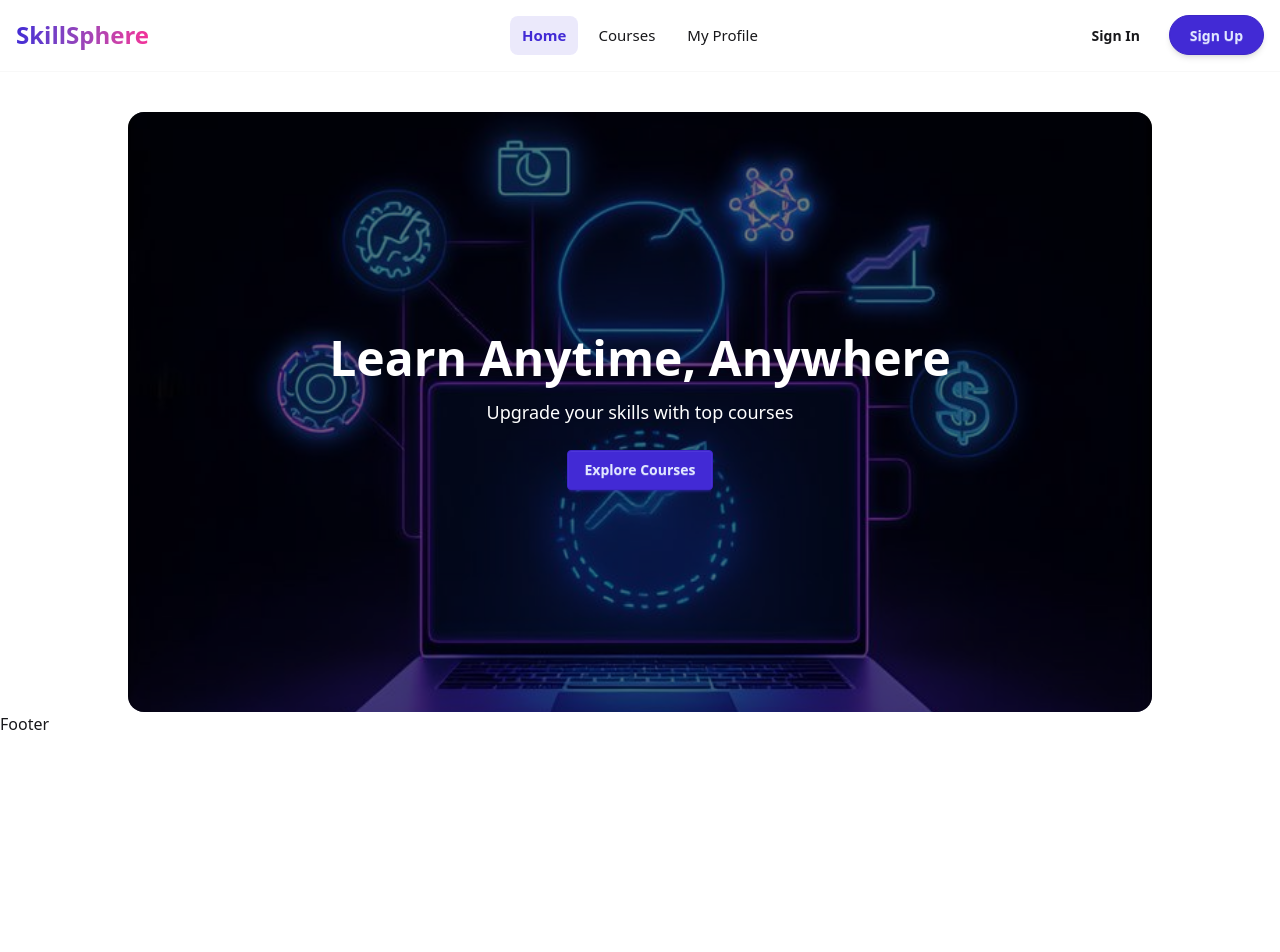
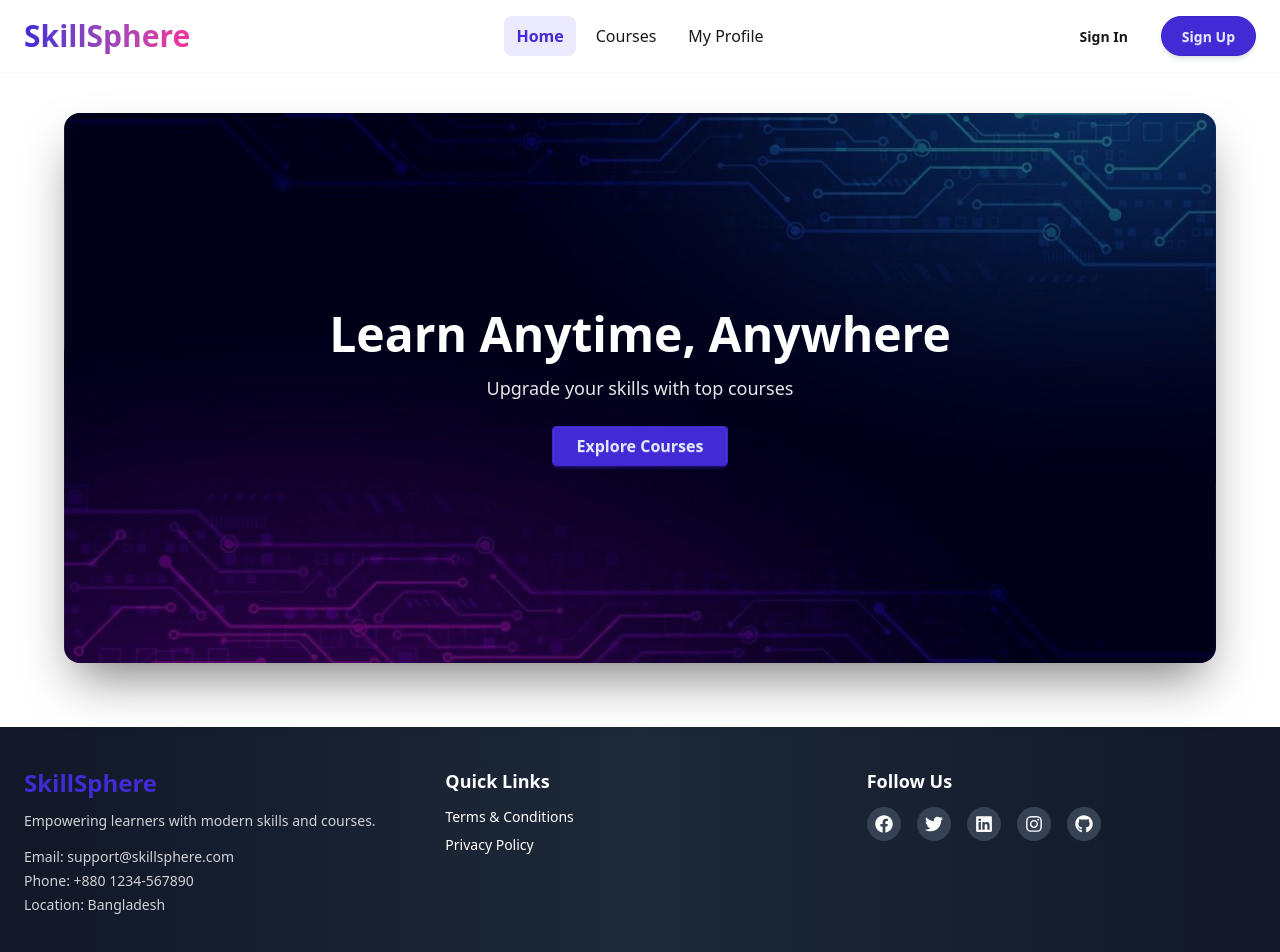
Before and after one commit to Monoaratasnim/B13-A08, a Next.js app: page / in a window 1280 px wide. Shown: the top 952 px of the page. Before the commit the page ends 800 px from the top, so only its background shows below. Built offline with nearby package versions, Linux system fonts and the light colour scheme.

Commit message:
Banner and footer section added

```diff
--- a/package.json
+++ b/package.json
@@ -12,7 +12,8 @@
     "lucide-react": "^1.14.0",
     "next": "16.2.4",
     "react": "19.2.4",
-    "react-dom": "19.2.4"
+    "react-dom": "19.2.4",
+    "react-icons": "^5.6.0"
   },
   "devDependencies": {
     "@tailwindcss/postcss": "^4",
--- a/src/app/components/Banner.jsx
+++ b/src/app/components/Banner.jsx
@@ -1,12 +1,20 @@
-import Link from 'next/link';
-import React from 'react';
+import Link from "next/link";
+import React from "react";
 
 const Banner = () => {
   return (
     <div
-      className="relative h-[600px] w-full max-w-5xl mx-auto bg-cover bg-center rounded-2xl overflow-hidden mt-10"
+      className="
+      relative w-[90%] mx-auto mt-10 overflow-hidden
+      h-[300px] sm:h-[400px] md:h-[550px]
+      shadow-2xl shadow-black/50
+
+      rounded-none md:rounded-2xl
+      "
       style={{
         backgroundImage: "url('/images/banner.jpg')",
+        backgroundSize: "cover",
+        backgroundPosition: "center",
       }}
     >
       {/* 🌑 Overlay */}
@@ -14,15 +22,21 @@ const Banner = () => {
 
       {/* ✨ Content */}
       <div className="relative z-10 flex flex-col items-center justify-center h-full text-center text-white px-4">
-        <h1 className="text-4xl md:text-5xl font-bold">
+
+        <h1 className="text-2xl sm:text-3xl md:text-5xl font-bold">
           Learn Anytime, Anywhere
         </h1>
-        <p className="mt-4 text-lg">
+
+        <p className="mt-3 sm:mt-4 text-sm sm:text-base md:text-lg opacity-90">
           Upgrade your skills with top courses
         </p>
-        <button className="btn btn-primary mt-6">
-            <Link href="/courses">Explore Courses</Link>
-        </button>
+
+        <Link
+          href="/courses"
+          className="mt-6 btn btn-primary px-6 py-2 text-sm sm:text-base"
+        >
+          Explore Courses
+        </Link>
       </div>
     </div>
   );
--- a/src/app/components/Footer.jsx
+++ b/src/app/components/Footer.jsx
@@ -1,11 +1,87 @@
-import React from 'react';
+"use client";
+
+import React from "react";
+import Link from "next/link";
+import {
+  FaFacebook,
+  FaTwitter,
+  FaLinkedin,
+  FaGithub,
+  FaInstagram,
+} from "react-icons/fa";
 
 const Footer = () => {
-    return (
+  return (
+    <footer className="mt-16 bg-gradient-to-r from-gray-900 via-gray-800 to-gray-900 text-white">
+      <div className="max-w-7xl mx-auto px-6 py-10 grid md:grid-cols-3 gap-8">
+
+        {/* 🔹 Brand + Contact */}
         <div>
-            Footer
+          <h2 className="text-2xl font-bold mb-3 text-primary">
+            SkillSphere
+          </h2>
+          <p className="text-sm opacity-80">
+            Empowering learners with modern skills and courses.
+          </p>
+
+          <div className="mt-4 text-sm space-y-1 opacity-80">
+            <p>Email: support@skillsphere.com</p>
+            <p>Phone: +880 1234-567890</p>
+            <p>Location: Bangladesh</p>
+          </div>
         </div>
-    );
+
+        {/* 🔹 Links */}
+        <div>
+          <h3 className="font-semibold text-lg mb-3">Quick Links</h3>
+          <ul className="space-y-2 text-sm">
+            <li>
+              <Link href="/terms" className="hover:text-primary">
+                Terms & Conditions
+              </Link>
+            </li>
+            <li>
+              <Link href="/privacy" className="hover:text-primary">
+                Privacy Policy
+              </Link>
+            </li>
+          </ul>
+        </div>
+
+        {/* 🔹 Social Icons */}
+        <div>
+          <h3 className="font-semibold text-lg mb-3">Follow Us</h3>
+
+          <div className="flex gap-4 mt-2">
+            <a className="p-2 rounded-full bg-gray-700 hover:bg-blue-600 transition">
+              <FaFacebook size={18} />
+            </a>
+
+            <a className="p-2 rounded-full bg-gray-700 hover:bg-sky-500 transition">
+              <FaTwitter size={18} />
+            </a>
+
+            <a className="p-2 rounded-full bg-gray-700 hover:bg-blue-700 transition">
+              <FaLinkedin size={18} />
+            </a>
+
+            <a className="p-2 rounded-full bg-gray-700 hover:bg-pink-500 transition">
+              <FaInstagram size={18} />
+            </a>
+
+            <a className="p-2 rounded-full bg-gray-700 hover:bg-gray-900 transition">
+              <FaGithub size={18} />
+            </a>
+          </div>
+        </div>
+      </div>
+
+      {/* 🔻 Bottom */}
+      <div className="border-t border-gray-700 text-center py-4 text-sm opacity-80">
+        © {new Date().getFullYear()} SkillSphere. All rights reserved.
+      </div>
+    </footer>
+  );
 };
 
 export default Footer;
--- a/src/app/components/Navbar.jsx
+++ b/src/app/components/Navbar.jsx
@@ -5,12 +5,11 @@ import Link from "next/link";
 import { usePathname } from "next/navigation";
 
 const Navbar = () => {
-  const isLoggedIn = false; // toggle for demo
+  const isLoggedIn = false; // demo
   const pathname = usePathname();
 
-  // 🔥 active link style
   const navLinkClass = (path) =>
-    `px-3 py-2 rounded-lg transition ${
+    `px-3 py-2 rounded-lg transition text-sm md:text-base ${
       pathname === path
         ? "text-primary font-semibold bg-primary/10"
         : "hover:text-primary"
@@ -37,23 +36,26 @@ const Navbar = () => {
   );
 
   return (
-    <div className="sticky top-0 z-50 backdrop-blur bg-base-100/80 border-b border-base-200">
-      <div className="navbar max-w-7xl mx-auto px-4">
+    <div className="sticky top-0 z-50 backdrop-blur-md bg-base-100/70 border-b border-base-200">
+      <div className="navbar max-w-7xl mx-auto px-3 sm:px-4 md:px-6 py-2">
 
         {/* LEFT */}
         <div className="navbar-start">
+          {/* Mobile menu */}
           <div className="dropdown">
-            <div tabIndex={0} className="btn btn-ghost lg:hidden text-xl">
+            <div tabIndex={0} className="btn btn-ghost lg:hidden text-xl px-2">
               ☰
             </div>
+
             <ul className="menu menu-sm dropdown-content mt-3 w-56 p-3 shadow-xl bg-base-100 rounded-2xl">
               {links}
             </ul>
           </div>
 
+          {/* Logo */}
           <Link
             href="/"
-            className="text-2xl font-extrabold bg-gradient-to-r from-primary to-secondary bg-clip-text text-transparent"
+            className="text-xl sm:text-2xl md:text-3xl font-extrabold bg-gradient-to-r from-primary to-secondary bg-clip-text text-transparent"
           >
             SkillSphere
           </Link>
@@ -61,16 +63,16 @@ const Navbar = () => {
 
         {/* CENTER */}
         <div className="navbar-center hidden lg:flex">
-          <ul className="menu menu-horizontal gap-2 px-1 text-[15px] font-medium">
+          <ul className="menu menu-horizontal gap-2 px-1 font-medium">
             {links}
           </ul>
         </div>
 
         {/* RIGHT */}
-        <div className="navbar-end gap-2">
+        <div className="navbar-end gap-2 md:gap-3">
           {isLoggedIn ? (
             <div className="avatar">
-              <div className="w-10 rounded-full ring ring-primary ring-offset-2">
+              <div className="w-8 sm:w-9 md:w-10 rounded-full ring ring-primary ring-offset-2">
                 <img src="https://i.ibb.co/2kR5zqG/avatar.png" alt="user" />
               </div>
             </div>
@@ -78,14 +80,14 @@ const Navbar = () => {
             <>
               <Link
                 href="/signin"
-                className="btn btn-ghost rounded-full px-5"
+                className="btn btn-ghost btn-sm sm:btn-md rounded-full px-3 sm:px-5"
               >
                 Sign In
               </Link>
 
               <Link
                 href="/signup"
-                className="btn btn-primary rounded-full px-5 shadow-md hover:shadow-lg transition"
+                className="btn btn-primary btn-sm sm:btn-md rounded-full px-3 sm:px-5 shadow-md hover:shadow-lg transition"
               >
                 Sign Up
               </Link>
```
Also changed, not shown: public/images/banner.jpg, 1 other file (tests, documents, lock files or other folders).
